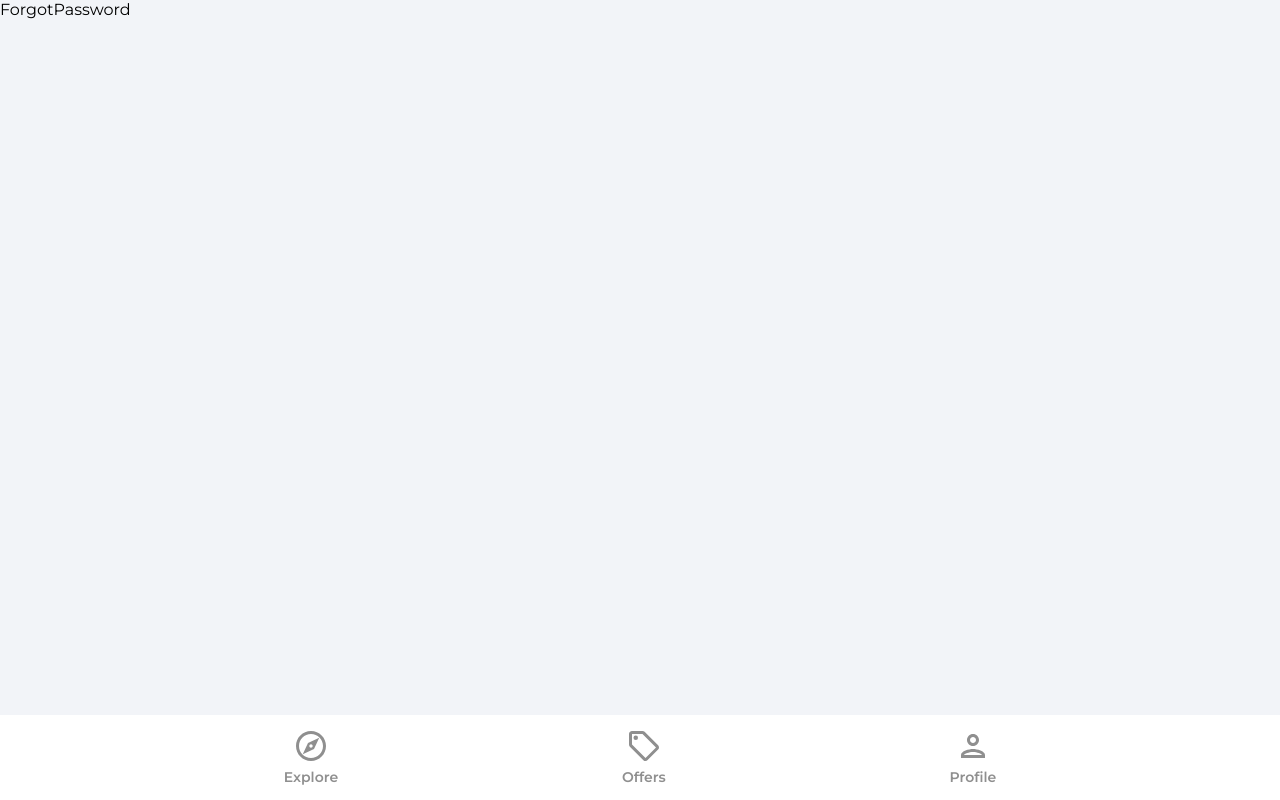
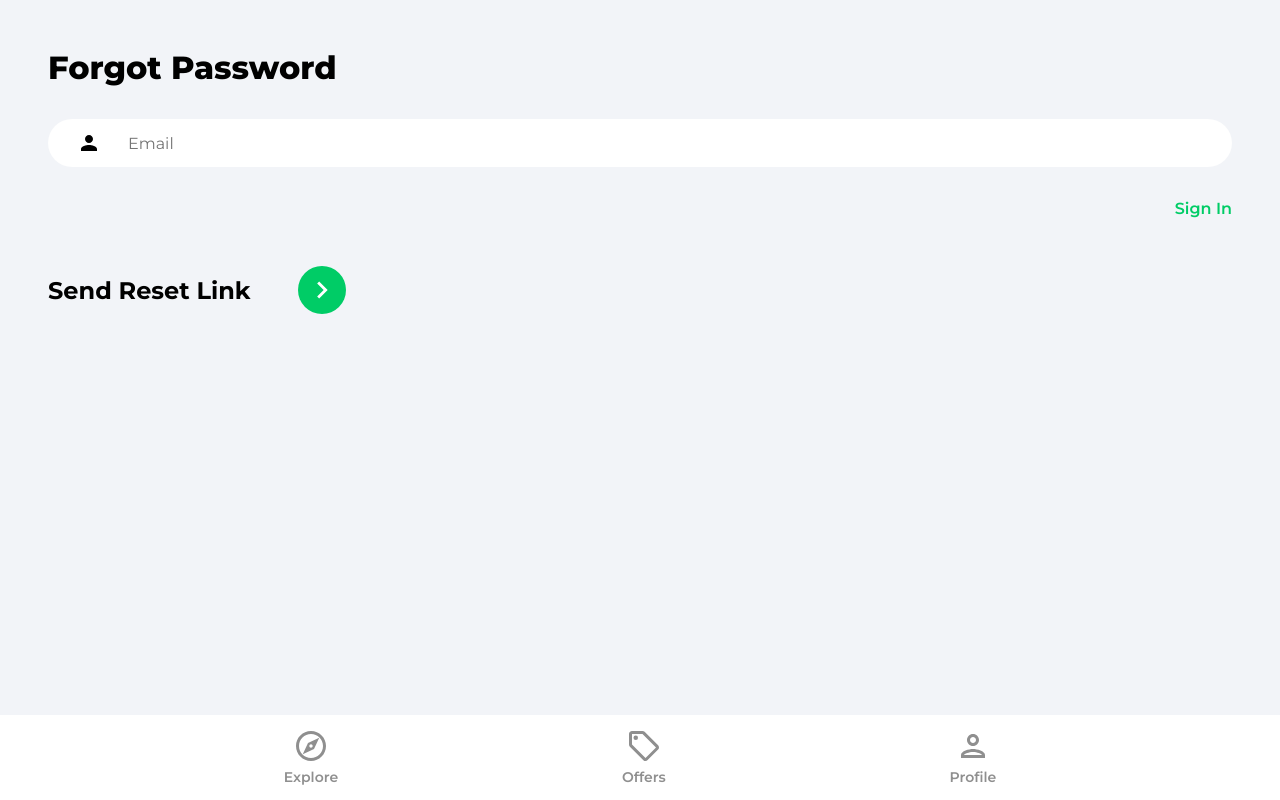
Before and after one commit to r-keenan/marketplace-listing, a React (Create React App) app: page /forgot-password in a window 1280 px wide. Built offline with nearby package versions, Linux system fonts and the light colour scheme; no server answers.

Commit message:
Created reset password form and functionality.

```diff
--- a/src/pages/ForgotPassword.jsx
+++ b/src/pages/ForgotPassword.jsx
@@ -1,7 +1,53 @@
-import React from "react";
+import { useState } from "react";
+import { Link } from "react-router-dom";
+import { getAuth, sendPasswordResetEmail } from "firebase/auth";
+import { toast } from "react-toastify/";
+import "react-toastify/dist/ReactToastify.css";
+import { ReactComponent as ArrowRightIcon } from "../assets/svg/keyboardArrowRightIcon.svg";
 
 function ForgotPassword() {
-  return <div>ForgotPassword</div>;
+  const [email, setEmail] = useState("");
+  const onChange = (e) => setEmail(e.target.value);
+
+  const onSubmit = async (e) => {
+    e.preventDefault();
+    try {
+      const auth = getAuth();
+      await sendPasswordResetEmail(auth, email);
+      toast.success("Email was sent");
+    } catch (error) {
+      toast.error("Could not send reset email");
+    }
+  };
+
+  return (
+    <div className="pageContainer">
+      <header>
+        <p className="pageHeader">Forgot Password</p>
+      </header>
+      <main>
+        <form onSubmit={onSubmit}>
+          <input
+            type="email"
+            className="emailInput"
+            placeholder="Email"
+            id="email"
+            value={email}
+            onChange={onChange}
+          />
+          <Link className="forgotPasswordLink" to="/sign-in">
+            Sign In
+          </Link>
+          <div className="signInBar">
+            <div className="signInText">Send Reset Link</div>
+            <button className="signInButton">
+              <ArrowRightIcon fill="#ffffff" width="34px" height="34px" />
+            </button>
+          </div>
+        </form>
+      </main>
+    </div>
+  );
 }
 
 export default ForgotPassword;
```
